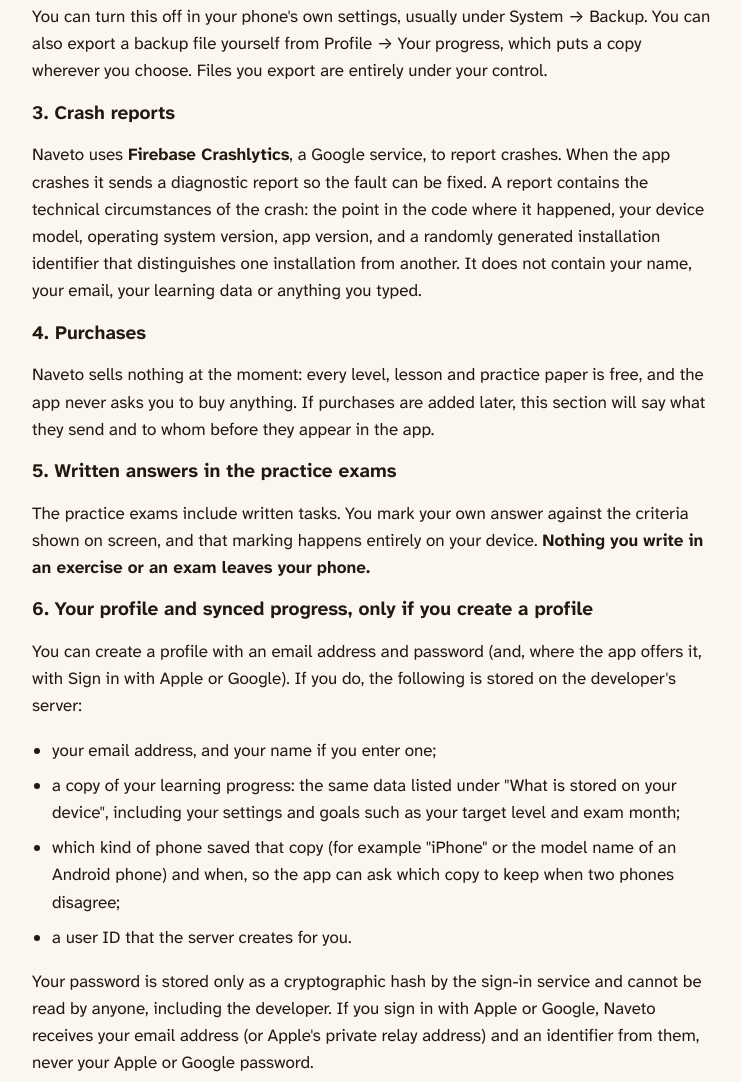
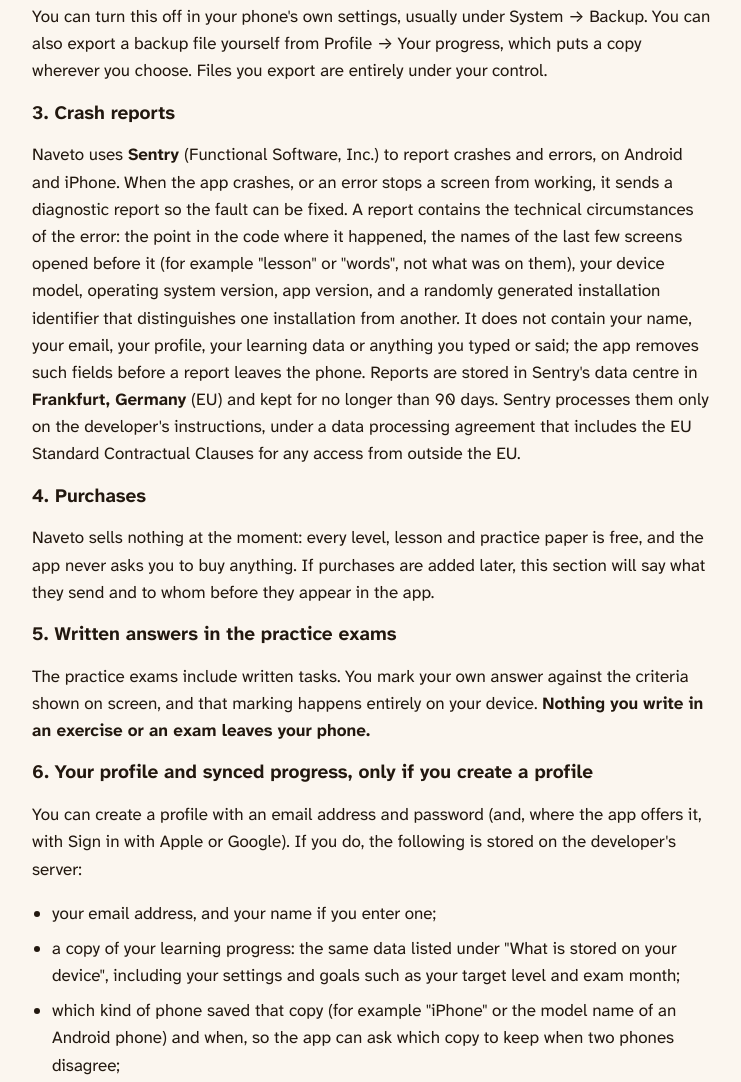
Before and after one commit to Mihir22c/naveto-site, a plain HTML site: page privacy/index.html in a window 1280 px wide. Shown: the part 1649-2731 px from the top of the page, without its empty margins (268-1009 px from the left). Drawn offline with Linux system fonts and the light colour scheme.

Commit message:
Privacy: crash reports now go to Sentry (EU), and name the last screens opened
Co-Authored-By: Claude Opus 5.5 <noreply@anthropic.com>
Claude-Session: https://claude.ai/code/session_011PguGBngXU8TGcyNY5ZWXM

```diff
--- a/privacy/index.html
+++ b/privacy/index.html
@@ -22,7 +22,7 @@
 <main class="doc"><div class="wrap narrow">
 
 <h1>Privacy Policy for Naveto</h1>
-<p class="sub">Last updated: 15 November 2026</p>
+<p class="sub">Last updated: 21 November 2026</p>
 
 <p>Naveto is an app for learning German, published by an individual developer.
 This policy explains exactly what the app does with information, in plain
@@ -83,13 +83,20 @@ progress, which puts a copy wherever you choose. Files you export are entirely
 under your control.</p>
 
 <h3>3. Crash reports</h3>
-<p>Naveto uses <strong>Firebase Crashlytics</strong>, a Google service, to
-report crashes. When the app crashes it sends a diagnostic report so the fault
-can be fixed. A report contains the technical circumstances of the crash:
-the point in the code where it happened, your device model, operating system
-version, app version, and a randomly generated installation identifier that
-distinguishes one installation from another. It does not contain your name,
-your email, your learning data or anything you typed.</p>
+<p>Naveto uses <strong>Sentry</strong> (Functional Software, Inc.) to report
+crashes and errors, on Android and iPhone. When the app crashes, or an error
+stops a screen from working, it sends a diagnostic report so the fault can be
+fixed. A report contains the technical circumstances of the error: the point in
+the code where it happened, the names of the last few screens opened before it
+(for example "lesson" or "words", not what was on them), your device model,
+operating system version, app version, and a randomly generated installation
+identifier that distinguishes one installation from another. It does not
+contain your name, your email, your profile, your learning data or anything
+you typed or said; the app removes such fields before a report leaves the
+phone. Reports are stored in Sentry's data centre in <strong>Frankfurt,
+Germany</strong> (EU) and kept for no longer than 90 days. Sentry processes them only on the
+developer's instructions, under a data processing agreement that includes the
+EU Standard Contractual Clauses for any access from outside the EU.</p>
 
 <h3>4. Purchases</h3>
 <p>Naveto sells nothing at the moment: every level, lesson and practice paper
@@ -232,9 +239,11 @@ turn them off again at any time in the app or in your phone's settings.</p>
       software.</li>
   <li>It has <strong>no analytics or tracking</strong> beyond the crash
       reporting described above. It does not record which screens you visit or
-      how long you use it.</li>
+      how long you use it; the only exception is a crash report, which names
+      the last few screens opened before the error.</li>
   <li>It <strong>does not sell or share your information</strong> with anyone.
       The only third parties involved are Google and Apple in the roles above;
+      Sentry, which receives crash reports;
       Supabase, which stores profiles, synced progress, reports and
       website feedback for the developer; and, only while you talk with the
       AI partner, Anthropic and Google Cloud Text-to-Speech (section 9).</li>
@@ -249,7 +258,7 @@ turn them off again at any time in the app or in your phone's settings.</p>
   <tbody>
     <tr><td>Lessons, reviews, mistakes, settings</td><td>Your device; your Google Drive if device backup is on</td><td>To teach you, and to survive a new phone</td></tr>
     <tr><td>Speech, while the mic button is held</td><td>Android's speech recogniser, usually Google's; on iPhone, Apple's (on the phone where it can)</td><td>To turn what you said into text and check it</td></tr>
-    <tr><td>Crash diagnostics and device model</td><td>Firebase Crashlytics (Google)</td><td>To find and fix crashes</td></tr>
+    <tr><td>Crash and error diagnostics, device model, the last screens opened</td><td>Sentry, Frankfurt (EU), for the developer</td><td>To find and fix crashes</td></tr>
     <tr><td>Notification token</td><td>Firebase Cloud Messaging (Google)</td><td>To be able to deliver a reminder</td></tr>
     <tr><td>Email, name, user ID and a copy of your progress, only if you create a profile</td><td>Supabase, Frankfurt (EU), for the developer</td><td>To give you your progress on another phone</td></tr>
     <tr><td>Screenshots or recordings you add to a report or to website feedback</td><td>Supabase, Frankfurt (EU), for the developer</td><td>To see the problem; deleted after 90 days</td></tr>
```
